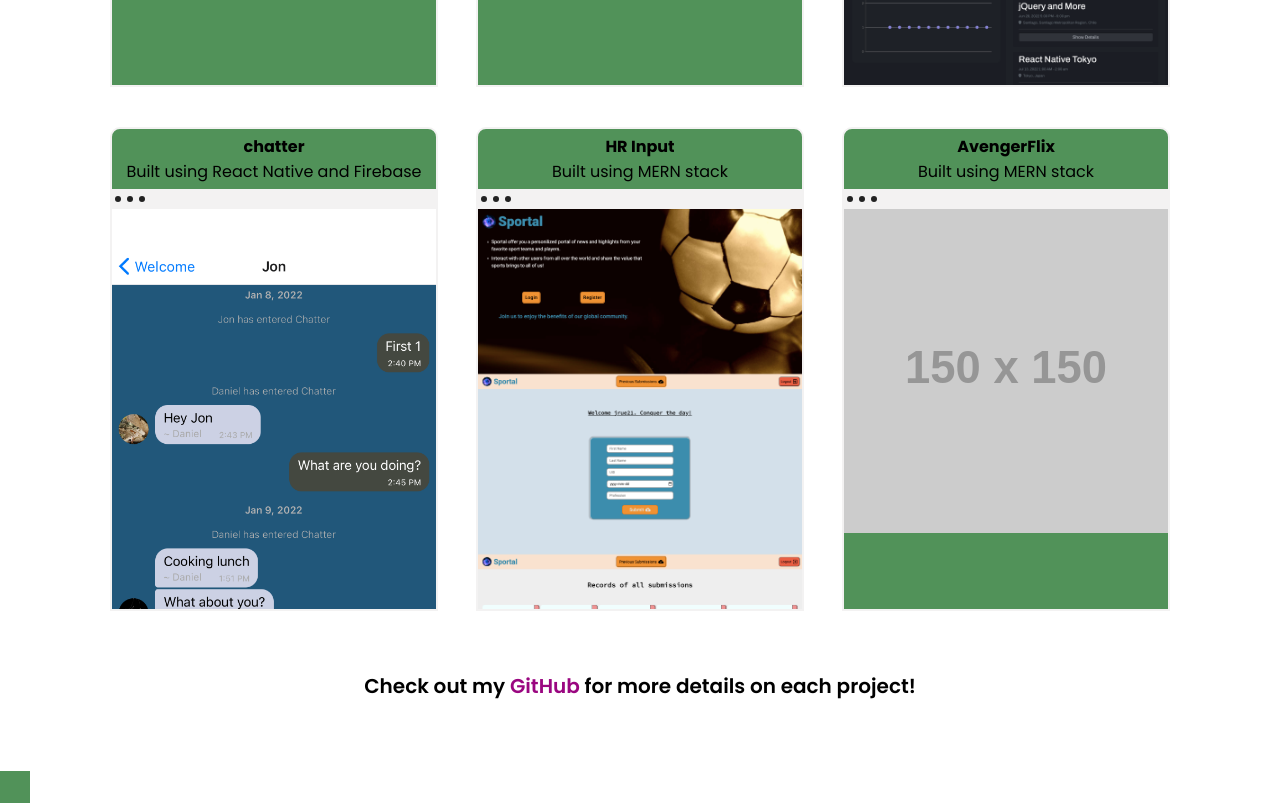
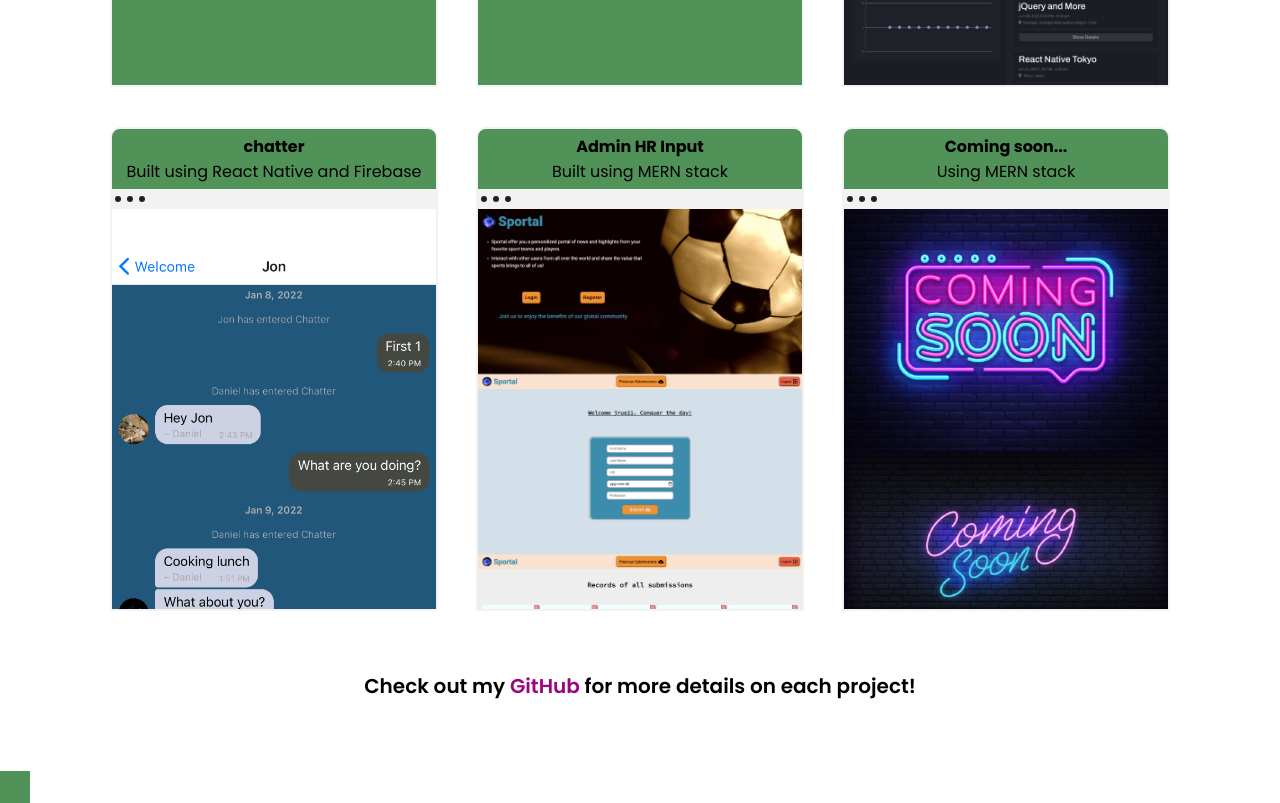
Before and after one commit to charangautam/Portfolio, a React (Create React App) app: page / in a window 1280 px wide. Shown: the part 2257-3060 px from the top of the page. Built offline with nearby package versions, Linux system fonts and the light colour scheme.

Commit message:
last project coming soon...

```diff
--- a/src/data.js
+++ b/src/data.js
@@ -3,6 +3,7 @@ import avengersFlixAngular from './img/avengersFlixAngular.png';
 import meet from './img/meet.png';
 import chatter from './img/chatter.png';
 import HR from './img/HR.png';
+import soon from './img/soon.png'
 
 export const products = [
     {
@@ -35,16 +36,16 @@ export const products = [
     },
     {
         id: 5,
-        name: 'HR Input',
+        name: 'Admin HR Input',
         tech: 'Built using MERN stack',
         img: HR,
         link: "https://sportal-app.herokuapp.com/",
     },
     {
         id: 6,
-        name: 'AvengerFlix',
-        tech: 'Built using MERN stack',
-        img: "https://via.placeholder.com/150",
+        name: 'Coming soon...',
+        tech: 'Using MERN stack',
+        img: soon,
         link: "http://lama.dev",
     },
 ];
```
Also changed, not shown: src/img/soon.png (added).
